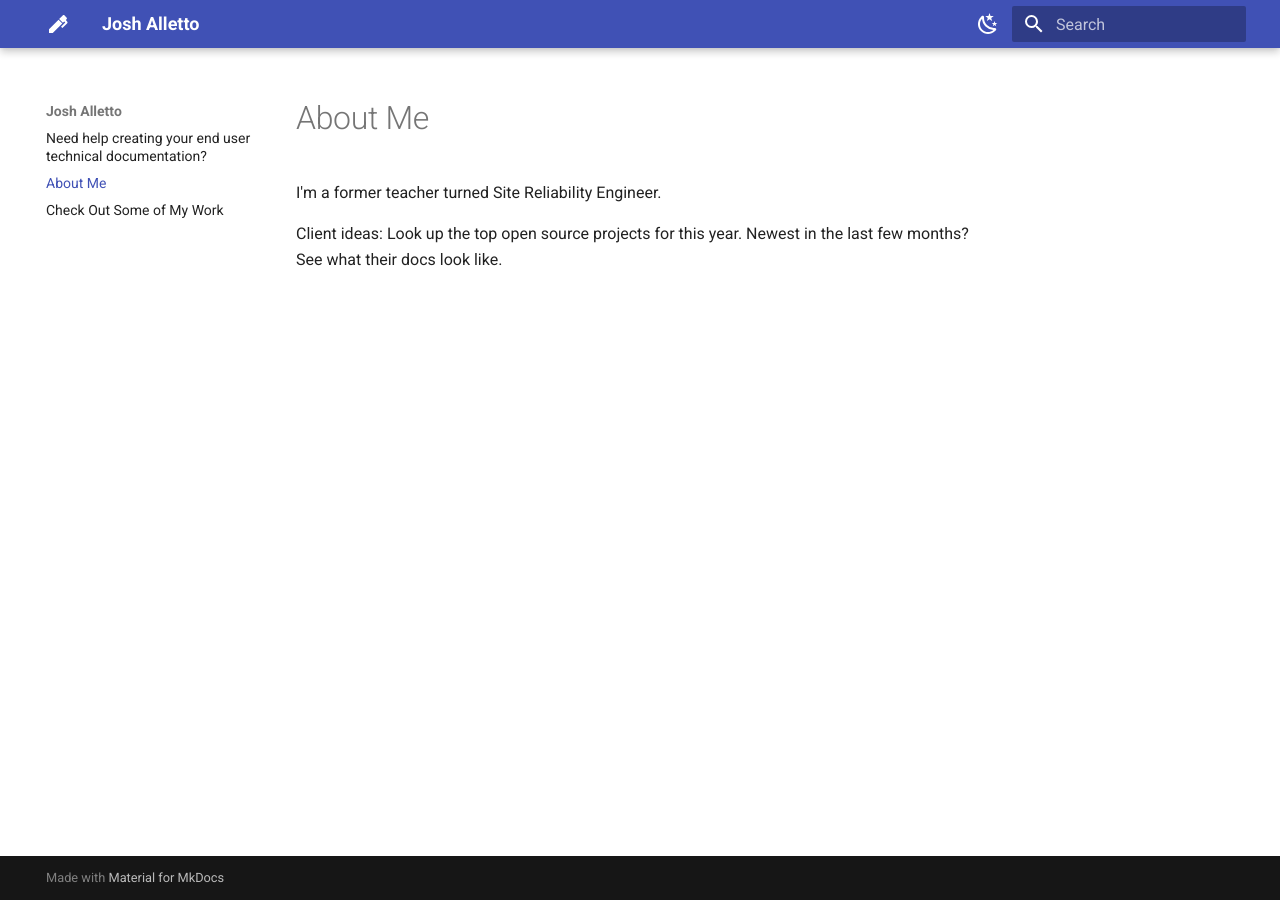
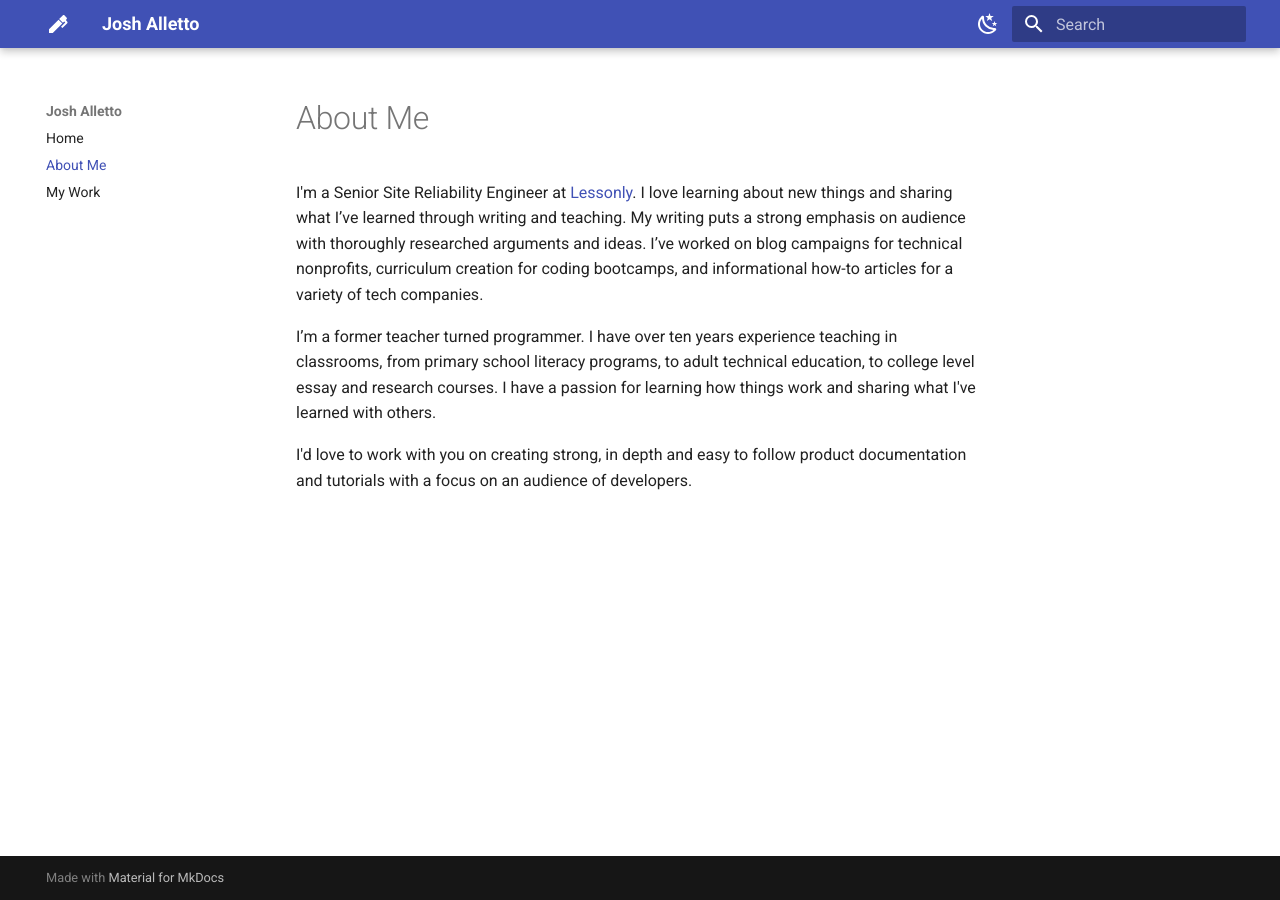
Before and after one commit to jalletto/josh_alletto, an MkDocs documentation site: the page built from docs/about_me.md, in a window 1280 px wide. Built offline with MkDocs 1.6.1 and Material for MkDocs 9.7.7, drawn with Linux system fonts in a browser that asks for light colours.

Commit message:
update nav bar

```diff
--- a/docs/about_me.md
+++ b/docs/about_me.md
@@ -1,7 +1,8 @@
 # About Me
 
-I'm a former teacher turned Site Reliability Engineer.
+I'm a Senior Site Reliability Engineer at [Lessonly](https://www.lessonly.com/). I love learning about new things and sharing what I’ve learned through writing and teaching. My writing puts a strong emphasis on audience with thoroughly researched arguments and ideas. I’ve worked on blog campaigns for technical nonprofits, curriculum creation for coding bootcamps, and informational how-to articles for a variety of tech companies.
 
 
-Client ideas:
-Look up the top open source projects for this year. Newest in the last few months? See what their docs look like.
+I’m a former teacher turned programmer. I have over ten years experience teaching in classrooms, from primary school literacy programs, to adult technical education, to college level essay and research courses. I have a passion for learning how things work and sharing what I've learned with others.
+
+I'd love to work with you on creating strong, in depth and easy to follow product documentation and tutorials with a focus on an audience of developers.
--- a/mkdocs.yml
+++ b/mkdocs.yml
@@ -2,9 +2,9 @@ site_name: Josh Alletto
 markdown_extensions:
   - attr_list
 nav:
-  - index.md
-  - about_me.md
-  - my_work.md
+  - Home: index.md
+  - About Me: about_me.md
+  - My Work: my_work.md
 theme:
   icon:
     logo: material/pen
```
Also changed, not shown: docs/my_work.md (+1 -1 lines).
